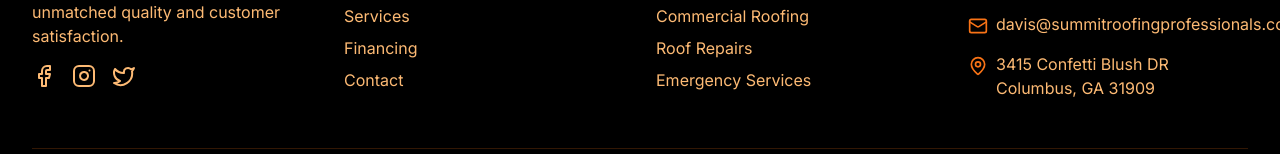
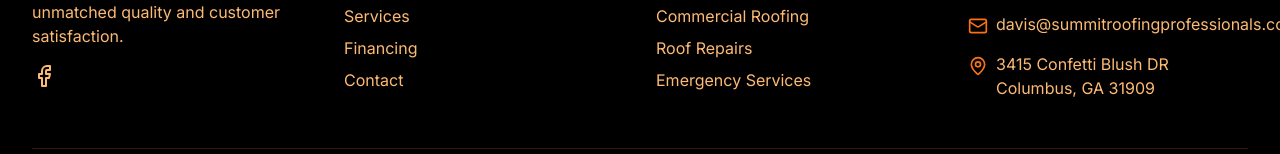
Before and after one commit to Hash0utlaw/sr, a Next.js app: page / in a window 1280 px wide. Shown: the part 3096-3250 px from the top of the page. Built offline with nearby package versions, Linux system fonts and the light colour scheme.

Commit message:
little changes

```diff
--- a/components/footer.tsx
+++ b/components/footer.tsx
@@ -15,12 +15,6 @@ export function Footer() {
             <div className="flex space-x-4">
               <a href="#" className="text-orange-300 hover:text-orange-500 transition-colors hover-lift">
                 <Facebook className="w-6 h-6" />
-              </a>
-              <a href="#" className="text-orange-300 hover:text-orange-500 transition-colors hover-lift">
-                <Instagram className="w-6 h-6" />
-              </a>
-              <a href="#" className="text-orange-300 hover:text-orange-500 transition-colors hover-lift">
-                <Twitter className="w-6 h-6" />
               </a>
             </div>
           </div>
```
